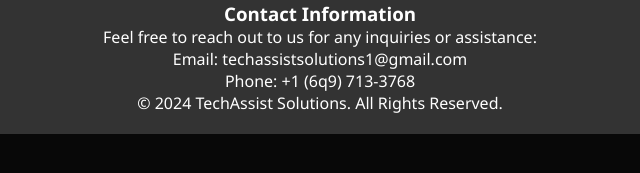
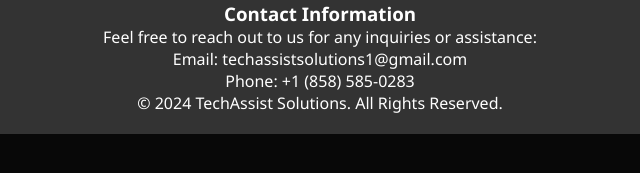
Before and after one commit to ttvclvckPWNERS/TECHASSISTSOLUTIONS, a plain HTML site: page aboutus.html in a window 1280 px wide. Shown: the part 543-716 px from the top of the page, 320-960 px from the left. Drawn offline with Linux system fonts and the light colour scheme.

Commit message:
Update aboutus.html

```diff
--- a/aboutus.html
+++ b/aboutus.html
@@ -34,7 +34,7 @@
     <p>Feel free to reach out to us for any inquiries or assistance:</p>
     <ul>
       <li>Email: techassistsolutions1@gmail.com</li>
-            <li>Phone: +1 (6q9) 713-3768</li>
+      <li>Phone: +1 (858) 585-0283</li>
     </ul>
     <p>&copy; 2024 TechAssist Solutions. All Rights Reserved.</p>
   </div>
```
Lines whose indentation alone changed are shown as unchanged.
